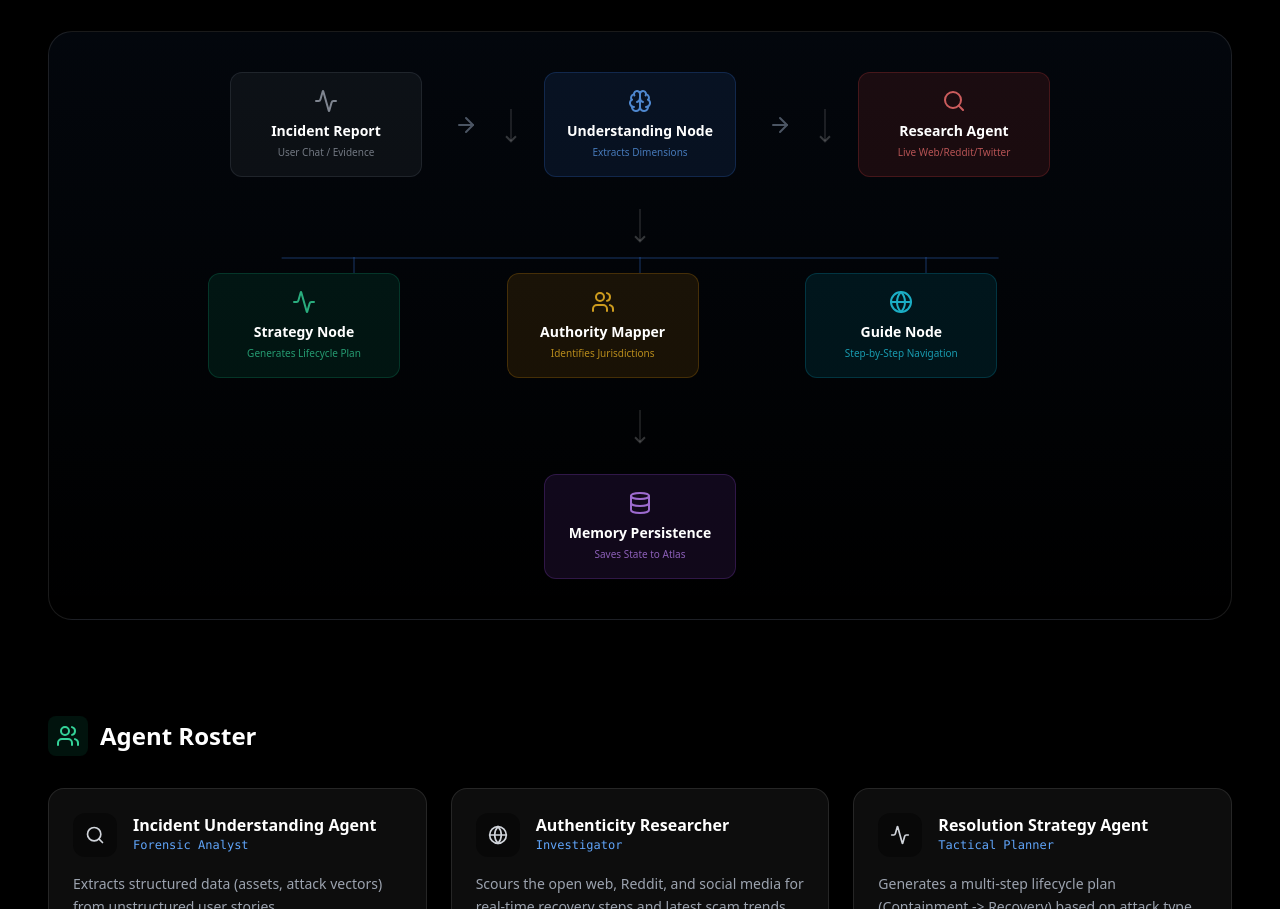
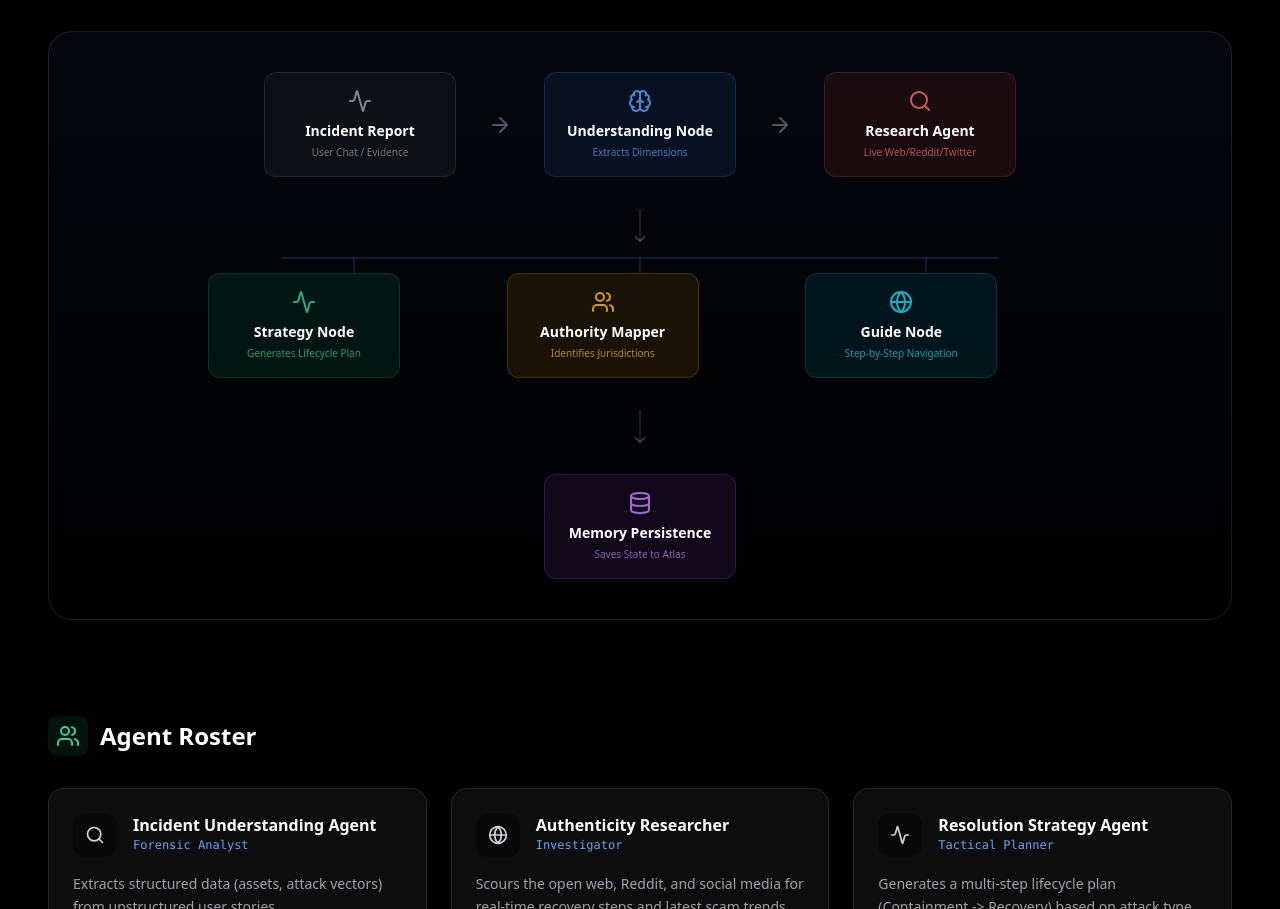
Before and after one commit to TechNxt05/CyberGuard, a Next.js app in the folder frontend/: page /about in a window 1280 px wide. Shown: the part 1074-1983 px from the top of the page. Built offline with nearby package versions, Linux system fonts and the light colour scheme.

Commit message:
Fix ArrowDown component props for Vercel build

```diff
--- a/frontend/app/about/page.tsx
+++ b/frontend/app/about/page.tsx
@@ -238,8 +238,8 @@ function Arrow() {
     </div>
 }
 
-function ArrowDown() {
-    return <div className="h-8 w-[2px] bg-white/10 relative">
+function ArrowDown({ className = "" }: { className?: string }) {
+    return <div className={`h-8 w-[2px] bg-white/10 relative ${className}`}>
         <div className="absolute bottom-0 left-1/2 -translate-x-1/2 w-2 h-2 border-b-2 border-r-2 border-white/20 rotate-45"></div>
     </div>
 }
```
